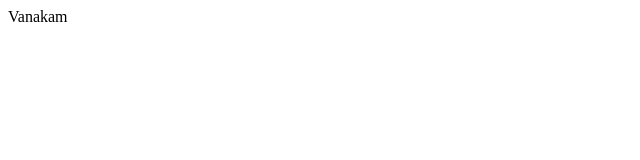
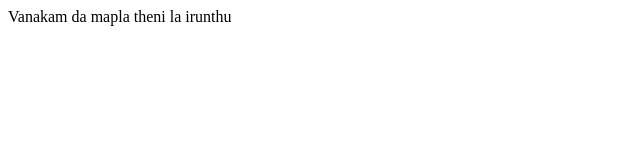
Before and after one commit to DhineshMuthuraj/SelfLearnCSS, a plain HTML site: page index.html in a window 1280 px wide. Shown: the whole page, without its empty margins (0-640 px from the left). Drawn offline with Linux system fonts and the light colour scheme.

Commit message:
Corrections done

```diff
--- a/index.html
+++ b/index.html
@@ -8,7 +8,7 @@
 </head>
 
 <body>
-    Vanakam
+    Vanakam da mapla theni la irunthu
 </body>
 
 </html>
```
